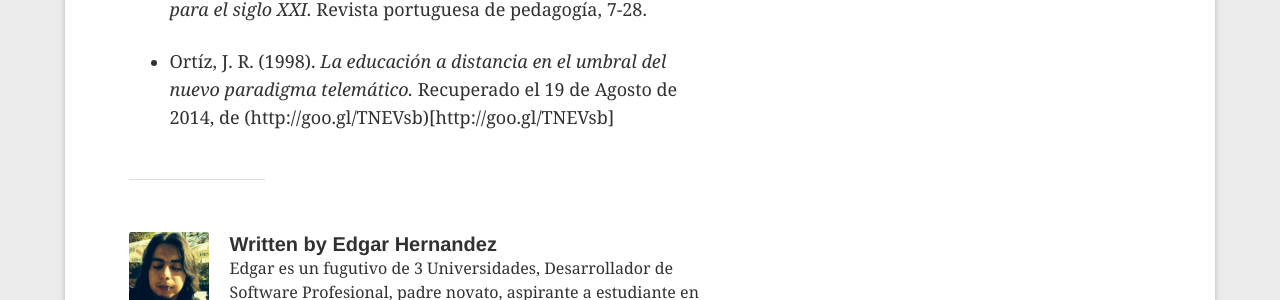
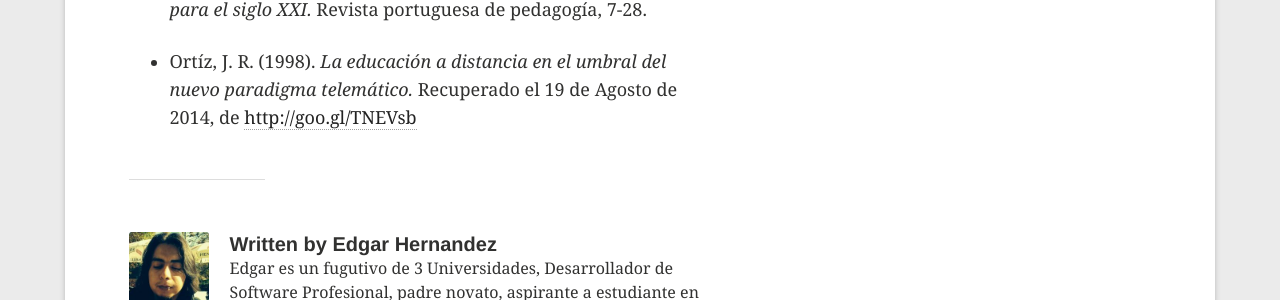
Before and after one commit to edhzsz-unadm/edhzsz-unadm.github.io, a Jekyll site: the page built from _posts/2014-11-02-que-es-ser-un-estudiante-en-linea.md, in a window 1280 px wide. Shown: the part 1101-1401 px from the top of the page. Built offline with Jekyll 4.4.1, drawn with Linux system fonts in a browser that asks for light colours; comment, search, counter and statistics services are not loaded.

Commit message:
convierte en link ela referencia

```diff
--- a/_posts/2014-11-02-que-es-ser-un-estudiante-en-linea.md
+++ b/_posts/2014-11-02-que-es-ser-un-estudiante-en-linea.md
@@ -27,4 +27,4 @@ Enseñanza-Aprendizaje._ Madrid: Narcea.
 Revista portuguesa de pedagogía, 7-28.
 
 * Ortíz, J. R. (1998). _La educación a distancia en el umbral del nuevo paradigma telemático._
-Recuperado el 19 de Agosto de 2014, de (http://goo.gl/TNEVsb)[http://goo.gl/TNEVsb]
+Recuperado el 19 de Agosto de 2014, de [http://goo.gl/TNEVsb](http://goo.gl/TNEVsb)
```
